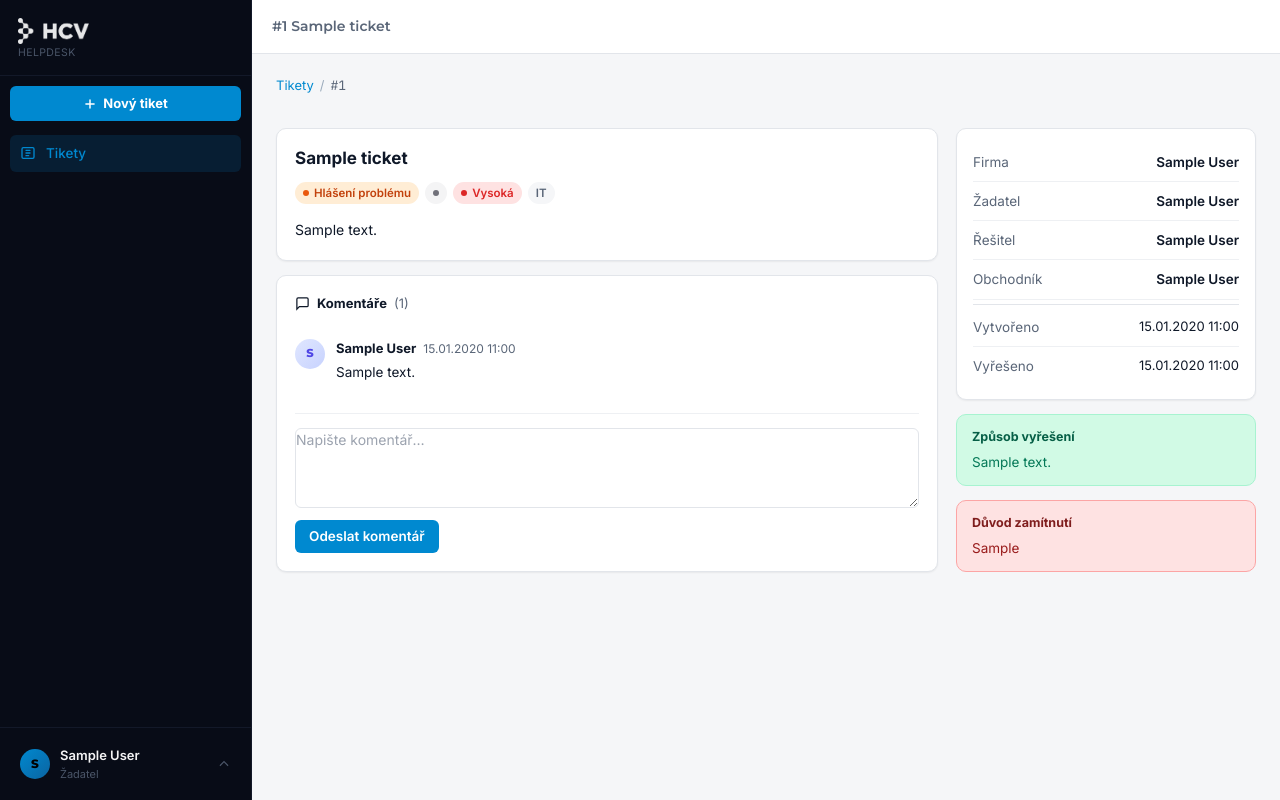
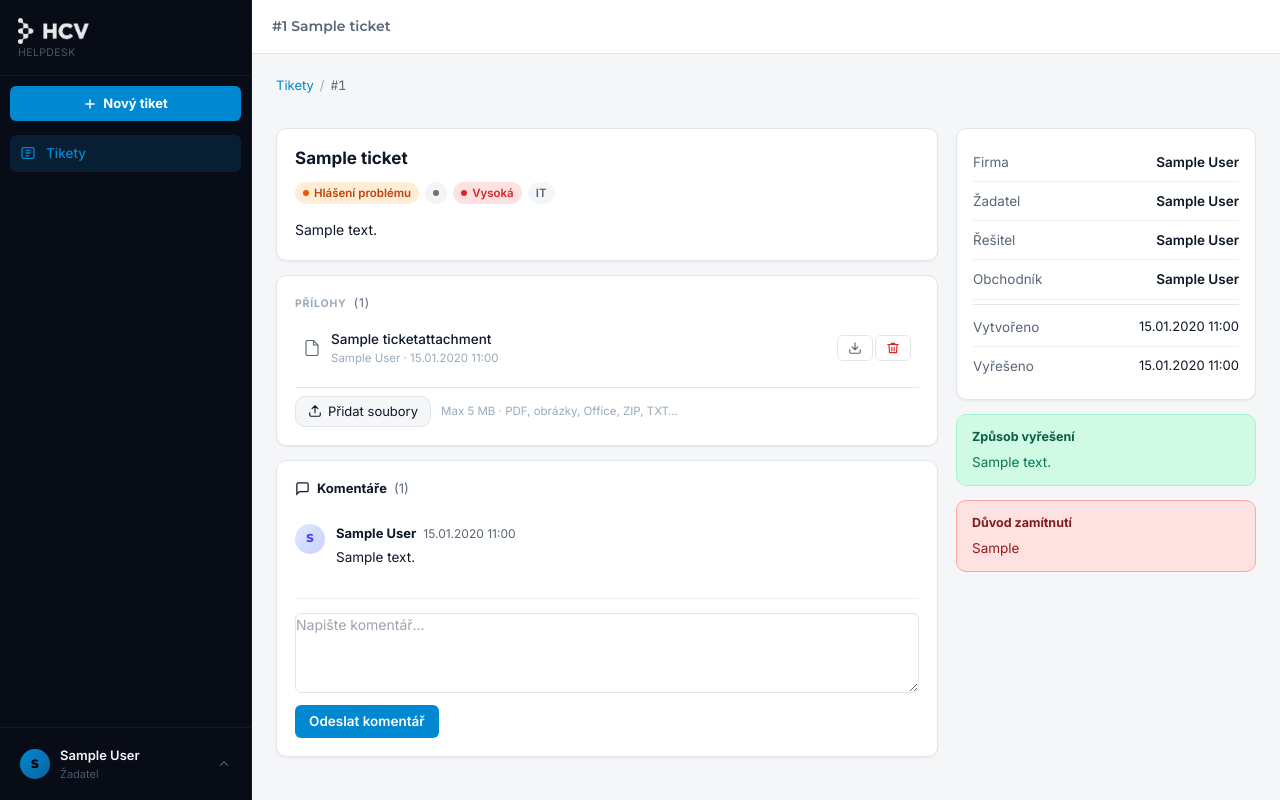
Before and after one commit to TomasHutyra/HCV-Helpdesk, a Django app: page /tickets/1/ in a window 1280 px wide. Run offline with Django 5.2, Linux system fonts and the light colour scheme; a user stored in the database is signed in; data comes from the database, SQL or seed files in the repository; tables that the repository leaves empty hold one stand-in row (values such as "Sample post"); data that the repository does not hold is empty; parts of the project's set-up code (start-up, migrations or seed data) failed here and were passed over; some libraries are stand-ins or nearby versions.

Commit message:
feat: přílohy tiketů — nahrávání, stahování, mazání
- Model TicketAttachment (UUID název, původní jméno, kdo nahrál)
- Migrace 0006_ticketattachment
- Upload na detailu tiketu (HTMX, bez obnovení stránky) + při vytváření
- Download přes Django view s kontrolou oprávnění (přímý přístup zakázán v nginx)
- Smazání s potvrzovacím dialogem
- Povolené typy: PDF, obrázky, Office, ZIP, TXT/CSV/LOG/JSON; max 5 MB
- CSS styly pro seznam příloh a upload tlačítko
- nginx: deny /media/tickets/attachments/, client_max_body_size 50M
- Specifikace aktualizována

Co-Authored-By: Claude Sonnet 4.6 <noreply@anthropic.com>

```diff
--- a/apps/tickets/forms.py
+++ b/apps/tickets/forms.py
@@ -1,6 +1,6 @@
 from django import forms
 from django.utils.translation import gettext_lazy as _
-from .models import Ticket, Comment, TimeLog, Area
+from .models import Ticket, Comment, TimeLog, Area, ALLOWED_EXTENSIONS, MAX_UPLOAD_SIZE
 
 
 class TicketCreateForm(forms.ModelForm):
@@ -118,6 +118,38 @@ class TimeLogForm(forms.ModelForm):
         self.fields['note'].label = _('Poznámka')
 
 
+class MultipleFileInput(forms.FileInput):
+    """FileInput s podporou výběru více souborů najednou."""
+    allow_multiple_selected = True
+
+
+class AttachmentUploadForm(forms.Form):
+    """Formulář pro nahrání jedné nebo více příloh na detail tiketu."""
+    files = forms.FileField(
+        label=_('Soubory'),
+        widget=MultipleFileInput(attrs={'multiple': True}),
+    )
+
+    def clean_files(self):
+        # Django při multiple file inputu vrací jen první soubor přes cleaned_data;
+        # plný seznam zpracováváme v view přes request.FILES.getlist('files').
+        # Zde validujeme alespoň ten první.
+        f = self.cleaned_data.get('files')
+        if f:
+            self._validate_single_file(f)
+        return f
+
+    def _validate_single_file(self, f):
+        import os
+        ext = os.path.splitext(f.name)[1].lower().lstrip('.')
+        if ext not in ALLOWED_EXTENSIONS:
+            raise forms.ValidationError(
+                _('Nepodporovaný typ souboru .%(ext)s.') % {'ext': ext}
+            )
+        if f.size > MAX_UPLOAD_SIZE:
+            raise forms.ValidationError(_('Soubor je příliš velký (max 5 MB).'))
+
+
 class TicketFilterForm(forms.Form):
     status = forms.ChoiceField(
         choices=[('', _('— vše —'))] + Ticket.STATUS_CHOICES,
--- a/apps/tickets/urls.py
+++ b/apps/tickets/urls.py
@@ -19,4 +19,7 @@ urlpatterns = [
     path('<int:pk>/take/', views.TakeTicketView.as_view(), name='take'),
     path('<int:pk>/comment/', views.AddCommentView.as_view(), name='add_comment'),
     path('<int:pk>/timelog/', views.AddTimeLogView.as_view(), name='add_timelog'),
+    path('<int:pk>/attachments/upload/', views.AddAttachmentView.as_view(), name='add_attachment'),
+    path('<int:pk>/attachments/<int:att_pk>/delete/', views.DeleteAttachmentView.as_view(), name='delete_attachment'),
+    path('<int:pk>/attachments/<int:att_pk>/download/', views.DownloadAttachmentView.as_view(), name='download_attachment'),
 ]
--- a/apps/tickets/views.py
+++ b/apps/tickets/views.py
@@ -1,9 +1,10 @@
 import io
+import os
 
 from django.contrib import messages
 from django.contrib.auth.mixins import LoginRequiredMixin
 from django.db import models as db_models
-from django.http import Http404, HttpResponse
+from django.http import Http404, HttpResponse, FileResponse
 from django.shortcuts import get_object_or_404, redirect, render
 from django.urls import reverse
 from django.utils.translation import gettext as _
@@ -14,9 +15,43 @@ from apps.accounts.models import UserRole
 from .forms import (
     TicketCreateForm, TicketUpdateForm, AssignResolverForm, AssignSalesForm,
     ResolveForm, RejectForm, ChangeTypeForm, CommentForm, TimeLogForm,
-    TicketFilterForm,
+    TicketFilterForm, AttachmentUploadForm,
 )
-from .models import Ticket, Comment, TimeLog
+from .models import Ticket, Comment, TimeLog, TicketAttachment, ALLOWED_EXTENSIONS, MAX_UPLOAD_SIZE
+
+
+def _validate_upload(f):
+    """Vrátí chybovou zprávu nebo None pokud je soubor v pořádku."""
+    ext = os.path.splitext(f.name)[1].lower().lstrip('.')
+    if ext not in ALLOWED_EXTENSIONS:
+        return _('Nepodporovaný typ souboru .%(ext)s.') % {'ext': ext}
+    if f.size > MAX_UPLOAD_SIZE:
+        return _('Soubor %(name)s je příliš velký (max 5 MB).') % {'name': f.name}
+    return None
+
+
+def _can_add_attachment(user, ticket):
+    """Smí uživatel přidávat přílohy k tiketu?"""
+    if user.has_role(UserRole.ADMIN):
+        return True
+    if user.has_role(UserRole.MANAGER):
+        return user.can_see_ticket_as_manager(ticket)
+    if user.has_role(UserRole.RESOLVER):
+        return ticket.resolver == user
+    if user.has_role(UserRole.SALES):
+        return ticket.sales == user
+    if user.has_role(UserRole.REQUESTER):
+        return ticket.requester == user
+    return False
+
+
+def _can_delete_attachment(user, attachment):
+    """Smí uživatel smazat přílohu? (nahrávatel nebo správce/admin)"""
+    if user.has_role(UserRole.ADMIN):
+        return True
+    if user.has_role(UserRole.MANAGER):
+        return user.can_see_ticket_as_manager(attachment.ticket)
+    return attachment.uploaded_by == user
 
 
 def _get_adjacent_tickets(user, ticket):
@@ -291,6 +326,15 @@ class TicketDetailView(LoginRequiredMixin, DetailView):
         prev_pk, next_pk = _get_adjacent_tickets(user, ticket)
         ctx['prev_ticket_pk'] = prev_pk
         ctx['next_ticket_pk'] = next_pk
+        # Přílohy
+        attachments = ticket.attachments.select_related('uploaded_by').all()
+        ctx['attachments'] = attachments
+        ctx['can_add_attachment'] = _can_add_attachment(user, ticket)
+        ctx['attachment_form'] = AttachmentUploadForm()
+        # Množina PKs příloh, které smí uživatel smazat
+        ctx['deletable_attachment_pks'] = {
+            att.pk for att in attachments if _can_delete_attachment(user, att)
+        }
         return ctx
 
 
@@ -321,6 +365,20 @@ class TicketCreateView(LoginRequiredMixin, CreateView):
             return self.form_invalid(form)
 
         ticket.save()
+
+        # Zpracování příloh (volitelné, multiple file input)
+        for f in self.request.FILES.getlist('files'):
+            err = _validate_upload(f)
+            if err:
+                messages.warning(self.request, err)
+                continue
+            TicketAttachment.objects.create(
+                ticket=ticket,
+                file=f,
+                original_name=f.name,
+                uploaded_by=self.request.user,
+            )
+
         from apps.notifications.tasks import notify_new_ticket
         notify_new_ticket.delay(ticket.pk)
         messages.success(self.request, _('Tiket byl vytvořen.'))
@@ -546,6 +604,109 @@ class AddCommentView(LoginRequiredMixin, View):
         return redirect('tickets:detail', pk=pk)
 
 
+class AddAttachmentView(LoginRequiredMixin, View):
+    def post(self, request, pk):
+        ticket = get_object_or_404(Ticket, pk=pk)
+        if not _can_add_attachment(request.user, ticket):
+            messages.error(request, _('Nemáte oprávnění přidávat přílohy.'))
+            return redirect('tickets:detail', pk=pk)
+
+        files = request.FILES.getlist('files')
+        if not files:
+            messages.error(request, _('Nevybrali jste žádné soubory.'))
+            return redirect('tickets:detail', pk=pk)
+
+        for f in files:
+            err = _validate_upload(f)
+            if err:
+                messages.warning(request, err)
+                continue
+            TicketAttachment.objects.create(
+                ticket=ticket,
+                file=f,
+                original_name=f.name,
+                uploaded_by=request.user,
+            )
+
+        if request.htmx:
+            attachments = ticket.attachments.select_related('uploaded_by').all()
+            return render(request, 'tickets/partials/attachment_list.html', {
+                'ticket': ticket,
+                'attachments': attachments,
+                'can_add_attachment': _can_add_attachment(request.user, ticket),
+                'attachment_form': AttachmentUploadForm(),
+                'deletable_attachment_pks': {
+                    att.pk for att in attachments if _can_delete_attachment(request.user, att)
+                },
+            })
+        return redirect('tickets:detail', pk=pk)
+
+
+class DeleteAttachmentView(LoginRequiredMixin, View):
+    def post(self, request, pk, att_pk):
+        ticket = get_object_or_404(Ticket, pk=pk)
+        attachment = get_object_or_404(TicketAttachment, pk=att_pk, ticket=ticket)
+        if not _can_delete_attachment(request.user, attachment):
+            messages.error(request, _('Nemáte oprávnění smazat tuto přílohu.'))
+            return redirect('tickets:detail', pk=pk)
+
+        # Smazat fyzický soubor
+        try:
+            if attachment.file and os.path.isfile(attachment.file.path):
+                os.remove(attachment.file.path)
+        except (ValueError, OSError):
+            pass
+        attachment.delete()
+
+        if request.htmx:
+            attachments = ticket.attachments.select_related('uploaded_by').all()
+            return render(request, 'tickets/partials/attachment_list.html', {
+                'ticket': ticket,
+                'attachments': attachments,
+                'can_add_attachment': _can_add_attachment(request.user, ticket),
+                'attachment_form': AttachmentUploadForm(),
+                'deletable_attachment_pks': {
+                    att.pk for att in attachments if _can_delete_attachment(request.user, att)
+                },
+            })
+        return redirect('tickets:detail', pk=pk)
+
+
+class DownloadAttachmentView(LoginRequiredMixin, View):
+    def get(self, request, pk, att_pk):
+        ticket = get_object_or_404(Ticket, pk=pk)
+        attachment = get_object_or_404(TicketAttachment, pk=att_pk, ticket=ticket)
+
+        # Kontrola přístupu — stejná logika jako detail tiketu
+        user = request.user
+        allowed = False
+        if user.has_role(UserRole.ADMIN):
+            allowed = True
+        elif user.has_role(UserRole.MANAGER):
+            allowed = user.can_see_ticket_as_manager(ticket)
+        elif user.has_role(UserRole.RESOLVER):
+            allowed = ticket.resolver == user or ticket.status == Ticket.STATUS_NEW
+        elif user.has_role(UserRole.SALES):
+            allowed = ticket.sales == user
+        elif user.has_role(UserRole.REQUESTER):
+            allowed = ticket.requester == user
+
+        if not allowed:
+            messages.error(request, _('Nemáte přístup k této příloze.'))
+            return redirect('tickets:list')
+
+        try:
+            response = FileResponse(
+                open(attachment.file.path, 'rb'),
+                as_attachment=True,
+                filename=attachment.original_name,
+            )
+            return response
+        except (FileNotFoundError, OSError):
+            messages.error(request, _('Soubor nebyl nalezen.'))
+            return redirect('tickets:detail', pk=pk)
+
+
 class AddTimeLogView(LoginRequiredMixin, View):
     def post(self, request, pk):
         ticket = get_object_or_404(Ticket, pk=pk)
--- a/static/css/app.css
+++ b/static/css/app.css
@@ -1020,6 +1020,98 @@ details.action-panel[open] summary { margin-bottom: 2px; }
 
 .timelog-table tr:last-child td { border-bottom: none; }
 
+/* ===== ATTACHMENTS ===== */
+.attachment-list {
+  display: flex;
+  flex-direction: column;
+  gap: 2px;
+  margin-bottom: 12px;
+}
+
+.attachment-item {
+  display: flex;
+  align-items: center;
+  gap: 10px;
+  padding: 7px 8px;
+  border-radius: 6px;
+  transition: background 0.12s;
+}
+
+.attachment-item:hover {
+  background: var(--c-bg);
+}
+
+.attachment-icon {
+  flex-shrink: 0;
+  color: var(--c-text-muted);
+  display: flex;
+  align-items: center;
+}
+
+.attachment-info {
+  flex: 1;
+  min-width: 0;
+}
+
+.attachment-name {
+  font-size: 13.5px;
+  font-weight: 500;
+  color: var(--c-text);
+  text-decoration: none;
+  display: block;
+  overflow: hidden;
+  text-overflow: ellipsis;
+  white-space: nowrap;
+}
+
+.attachment-name:hover {
+  color: var(--c-sky);
+  text-decoration: underline;
+}
+
+.attachment-meta {
+  font-size: 11.5px;
+  color: var(--c-text-light);
+  margin-top: 1px;
+}
+
+.attachment-actions {
+  display: flex;
+  align-items: center;
+  gap: 2px;
+  flex-shrink: 0;
+}
+
+.attachment-upload-form {
+  display: flex;
+  align-items: center;
+  gap: 10px;
+  padding-top: 8px;
+  border-top: 1px solid var(--c-border);
+  margin-top: 4px;
+  flex-wrap: wrap;
+}
+
+.attachment-upload-label {
+  display: inline-flex;
+  align-items: center;
+  gap: 6px;
+  cursor: pointer;
+  padding: 5px 12px;
+  background: var(--c-bg);
+  border: 1px solid var(--c-border);
+  border-radius: var(--r);
+  font-size: 13px;
+  color: var(--c-text);
+  transition: border-color 0.12s, background 0.12s;
+  white-space: nowrap;
+}
+
+.attachment-upload-label:hover {
+  border-color: var(--c-sky);
+  background: var(--c-surface);
+}
+
 /* ===== STATS ===== */
 .stats-grid {
   display: grid;
--- /dev/null
+++ b/templates/tickets/partials/attachment_list.html
@@ -0,0 +1,75 @@
+{% load i18n %}
+
+<div class="card card-body" id="attachment-section">
+  <div style="display:flex;align-items:center;margin-bottom:10px">
+    <div class="panel-title" style="margin-bottom:0">
+      {% trans "Přílohy" %}
+      {% if attachments %}
+      <span style="font-size:12px;font-weight:400;color:var(--c-text-muted);margin-left:4px">({{ attachments|length }})</span>
+      {% endif %}
+    </div>
+  </div>
+
+  {% if attachments %}
+  <div class="attachment-list">
+    {% for att in attachments %}
+    <div class="attachment-item">
+      <div class="attachment-icon">
+        {% if att.is_image %}
+        <svg viewBox="0 0 24 24" fill="none" stroke="currentColor" stroke-width="1.5" style="width:18px;height:18px"><rect x="3" y="3" width="18" height="18" rx="2"/><circle cx="8.5" cy="8.5" r="1.5"/><path d="M21 15l-5-5L5 21"/></svg>
+        {% elif att.extension == 'pdf' %}
+        <svg viewBox="0 0 24 24" fill="none" stroke="currentColor" stroke-width="1.5" style="width:18px;height:18px"><path d="M14 2H6a2 2 0 00-2 2v16a2 2 0 002 2h12a2 2 0 002-2V8z"/><path d="M14 2v6h6"/><path d="M9 13h6M9 17h4"/></svg>
+        {% else %}
+        <svg viewBox="0 0 24 24" fill="none" stroke="currentColor" stroke-width="1.5" style="width:18px;height:18px"><path d="M14 2H6a2 2 0 00-2 2v16a2 2 0 002 2h12a2 2 0 002-2V8z"/><path d="M14 2v6h6"/></svg>
+        {% endif %}
+      </div>
+      <div class="attachment-info">
+        <a href="{% url 'tickets:download_attachment' ticket.pk att.pk %}"
+           class="attachment-name" title="{{ att.original_name }}">{{ att.original_name }}</a>
+        <div class="attachment-meta">
+          {% if att.size_display %}{{ att.size_display }} &middot; {% endif %}{{ att.uploaded_by }} &middot; {{ att.created_at|date:"d.m.Y H:i" }}
+        </div>
+      </div>
+      <div class="attachment-actions">
+        <a href="{% url 'tickets:download_attachment' ticket.pk att.pk %}"
+           class="btn btn-ghost btn-sm" title="{% trans 'Stáhnout' %}">
+          <svg viewBox="0 0 24 24" fill="none" stroke="currentColor" stroke-width="2" stroke-linecap="round" stroke-linejoin="round" style="width:14px;height:14px"><path d="M21 15v4a2 2 0 01-2 2H5a2 2 0 01-2-2v-4M7 10l5 5 5-5M12 15V3"/></svg>
+        </a>
+        {% if att.pk in deletable_attachment_pks %}
+        <form method="post" action="{% url 'tickets:delete_attachment' ticket.pk att.pk %}"
+              hx-post="{% url 'tickets:delete_attachment' ticket.pk att.pk %}"
+              hx-target="#attachment-section" hx-swap="outerHTML"
+              style="display:inline"
+              onsubmit="return confirm('{% trans "Smazat přílohu?" %}')">
+          {% csrf_token %}
+          <button type="submit" class="btn btn-ghost btn-sm" style="color:var(--c-red)" title="{% trans 'Smazat' %}">
+            <svg viewBox="0 0 24 24" fill="none" stroke="currentColor" stroke-width="2" stroke-linecap="round" stroke-linejoin="round" style="width:14px;height:14px"><path d="M3 6h18M19 6l-1 14H6L5 6M10 11v6M14 11v6M9 6V4h6v2"/></svg>
+          </button>
+        </form>
+        {% endif %}
+      </div>
+    </div>
+    {% endfor %}
+  </div>
+  {% endif %}
+
+  {% if can_add_attachment %}
+  <form method="post" action="{% url 'tickets:add_attachment' ticket.pk %}"
+        enctype="multipart/form-data"
+        hx-post="{% url 'tickets:add_attachment' ticket.pk %}"
+        hx-target="#attachment-section" hx-swap="outerHTML"
+        hx-encoding="multipart/form-data"
+        class="attachment-upload-form">
+    {% csrf_token %}
+    <label class="attachment-upload-label">
+      <svg viewBox="0 0 24 24" fill="none" stroke="currentColor" stroke-width="2" stroke-linecap="round" stroke-linejoin="round" style="width:14px;height:14px;flex-shrink:0"><path d="M21 15v4a2 2 0 01-2 2H5a2 2 0 01-2-2v-4M17 8l-5-5-5 5M12 3v12"/></svg>
+      <span>{% trans "Přidat soubory" %}</span>
+      <input type="file" name="files" multiple
+             accept=".pdf,.png,.jpg,.jpeg,.gif,.bmp,.webp,.docx,.xlsx,.xls,.pptx,.ppt,.odt,.ods,.txt,.csv,.log,.xml,.json,.zip,.7z"
+             style="display:none"
+             onchange="this.closest('form').requestSubmit()">
+    </label>
+    <span style="font-size:11.5px;color:var(--c-text-light)">{% trans "Max 5 MB · PDF, obrázky, Office, ZIP, TXT…" %}</span>
+  </form>
+  {% endif %}
+</div>
--- a/templates/tickets/ticket_detail.html
+++ b/templates/tickets/ticket_detail.html
@@ -45,6 +45,9 @@
       </div>
       <p class="ticket-description">{{ ticket.description }}</p>
     </div>
+
+    {# Přílohy #}
+    {% include 'tickets/partials/attachment_list.html' %}
 
     {# Comments #}
     <div id="comments-section">
```
Also changed, not shown: HCV_Helpdesk.md (+11 -1 lines), apps/tickets/admin.py (+8 -2 lines), apps/tickets/models.py (+58 -0 lines), templates/tickets/ticket_form.html (+10 -1 lines), apps/tickets/migrations/0006_ticketattachment.py (added), 1 other file.
